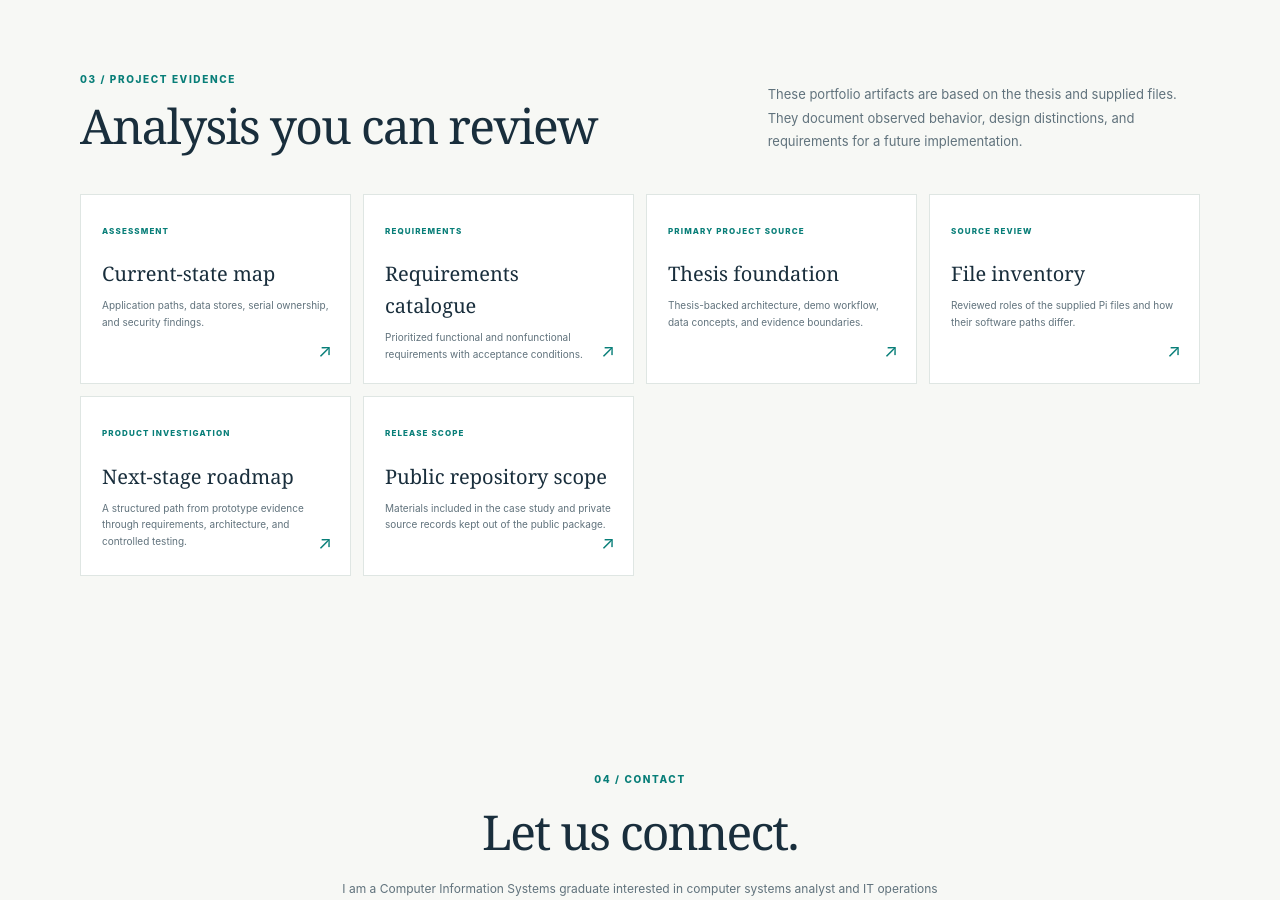
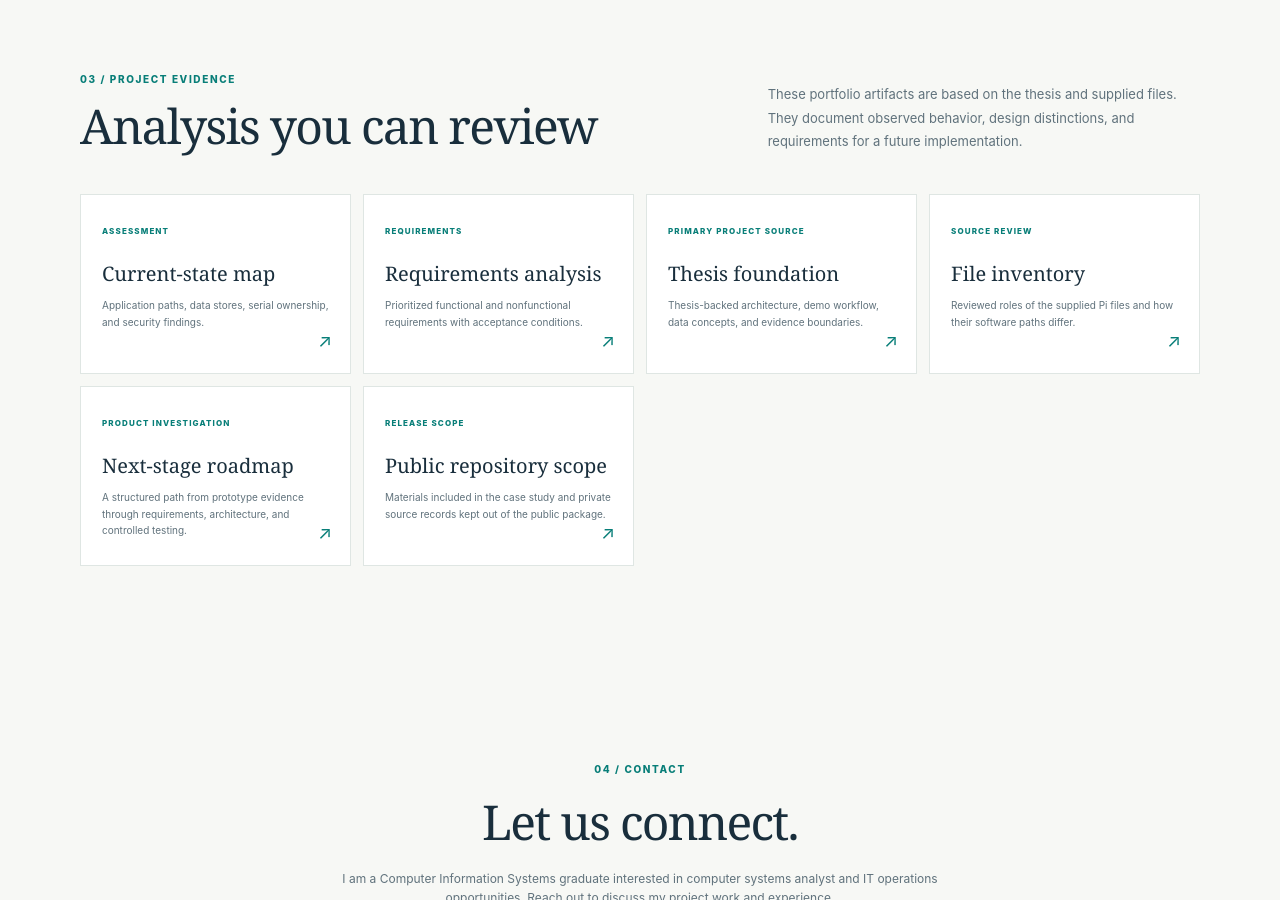
Before and after one commit to davidnserrano2-cmd/davidnserrano2-cmd.github.io, a Jekyll site: the page built from index.html, in a window 1280 px wide and 900 px high, scrolled down 5283 px. Built offline with Jekyll 4.4.1, drawn with Linux system fonts in a browser that asks for light colours.

Commit message:
Align evidence labels with polished documents

```diff
--- a/index.html
+++ b/index.html
@@ -87,7 +87,7 @@ description: A CIS graduate's systems-analysis portfolio, beginning with an hono
   <div class="section-heading"><div><p class="eyebrow">03 / PROJECT EVIDENCE</p><h2>Analysis you can review</h2></div><p class="section-intro">These portfolio artifacts are based on the thesis and supplied files. They document observed behavior, design distinctions, and requirements for a future implementation.</p></div>
   <div class="evidence-grid">
     <a class="evidence-card" href="{{ '/docs/CURRENT_STATE.html' | relative_url }}"><span class="evidence-type">ASSESSMENT</span><h3>Current-state map</h3><p>Application paths, data stores, serial ownership, and security findings.</p><span class="evidence-arrow">↗</span></a>
-    <a class="evidence-card" href="{{ '/docs/REQUIREMENTS.html' | relative_url }}"><span class="evidence-type">REQUIREMENTS</span><h3>Requirements catalogue</h3><p>Prioritized functional and nonfunctional requirements with acceptance conditions.</p><span class="evidence-arrow">↗</span></a>
+    <a class="evidence-card" href="{{ '/docs/REQUIREMENTS.html' | relative_url }}"><span class="evidence-type">REQUIREMENTS</span><h3>Requirements analysis</h3><p>Prioritized functional and nonfunctional requirements with acceptance conditions.</p><span class="evidence-arrow">↗</span></a>
     <a class="evidence-card" href="{{ '/docs/THESIS_FOUNDATION.html' | relative_url }}"><span class="evidence-type">PRIMARY PROJECT SOURCE</span><h3>Thesis foundation</h3><p>Thesis-backed architecture, demo workflow, data concepts, and evidence boundaries.</p><span class="evidence-arrow">↗</span></a>
     <a class="evidence-card" href="{{ '/docs/FILE_INVENTORY.html' | relative_url }}"><span class="evidence-type">SOURCE REVIEW</span><h3>File inventory</h3><p>Reviewed roles of the supplied Pi files and how their software paths differ.</p><span class="evidence-arrow">↗</span></a>
     <a class="evidence-card" href="{{ '/docs/NEXT_STAGE_ROADMAP.html' | relative_url }}"><span class="evidence-type">PRODUCT INVESTIGATION</span><h3>Next-stage roadmap</h3><p>A structured path from prototype evidence through requirements, architecture, and controlled testing.</p><span class="evidence-arrow">↗</span></a>
```
